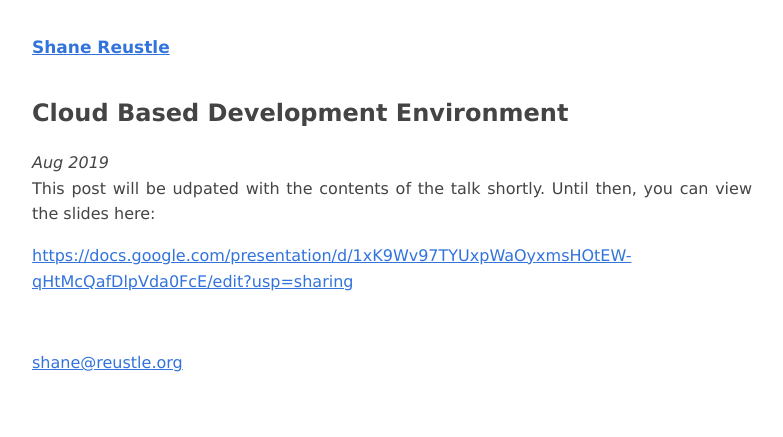
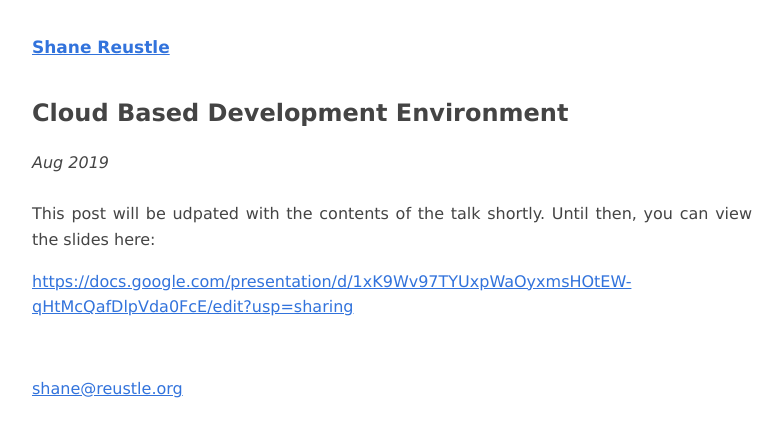
Before and after one commit to reustle/reustle, a Jekyll site: the page built from _posts/2019-08-06-cloud-dev.md, in a window 1280 px wide. Shown: the top 437 px of the page, without its empty margins (248-1031 px from the left). Built offline with Jekyll 4.4.1, drawn with Linux system fonts in a browser that asks for light colours.

Commit message:
Update basic-post.html

```diff
--- a/_layouts/basic-post.html
+++ b/_layouts/basic-post.html
@@ -7,7 +7,7 @@ layout: basic
 
 <section>
   <h1>{{ page.title }}</h1>
-  <em>{{ page.date | date: '%b %Y' }}</em><br/>
+  <div><em>{{ page.date | date: '%b %Y' }}</em></div><br/>
 
 {{ content }}
 
```
